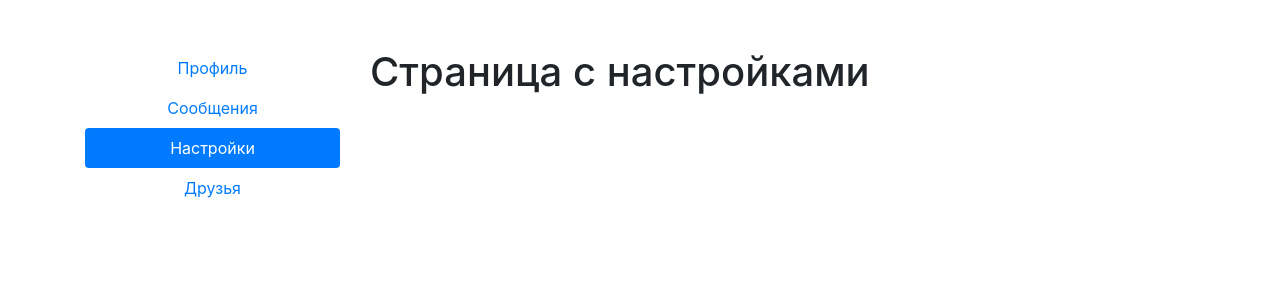
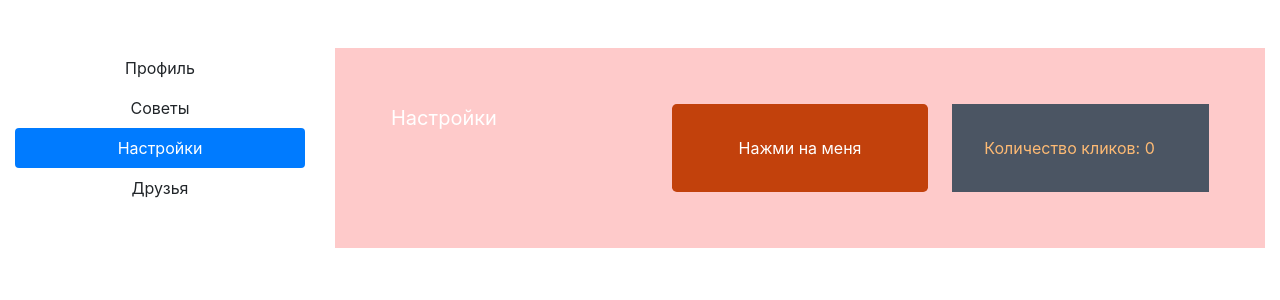
Before and after one commit to unit203/react-app, a React (Create React App) app: page /settings in a window 1280 px wide. Shown: the top 300 px of the page. Built offline with nearby package versions, Linux system fonts and the light colour scheme.

Commit message:
Работоспособный проект с тейлвиндом.Без ошибок. Стили работают корректно.

```diff
--- a/package.json
+++ b/package.json
@@ -38,6 +38,7 @@
   },
   "devDependencies": {
     "eslint": "^8.49.0",
-    "eslint-plugin-react": "^7.33.2"
+    "eslint-plugin-react": "^7.33.2",
+    "tailwindcss": "^3.3.3"
   }
 }
--- a/src/App.jsx
+++ b/src/App.jsx
@@ -13,18 +13,18 @@ function App(props) {
       <div className="row">
         <div className="col-md-3">
           <div className="nav flex-column nav-pills">
-            <NavLink to="profile" className="nav-link text-center">Профиль</NavLink>
+            <NavLink to="profile" className="text-center nav-link">Профиль</NavLink>
           </div>
 
           <div className="nav flex-column nav-pills">
-            <NavLink to="messages" className="nav-link text-center">Сообщения</NavLink>
+            <NavLink to="messages" className="text-center nav-link">Советы</NavLink>
           </div>
 
           <div className="nav flex-column nav-pills">
-            <NavLink to="settings" className="nav-link text-center">Настройки</NavLink>
+            <NavLink to="settings" className="text-center nav-link">Настройки</NavLink>
           </div>
           <div className="nav flex-column nav-pills">
-            <NavLink to="friends" className="nav-link text-center">Друзья</NavLink>
+            <NavLink to="friends" className="text-center nav-link">Друзья</NavLink>
           </div>
         </div>
         <div className="col-md-9">
--- a/src/components/Messages.jsx
+++ b/src/components/Messages.jsx
@@ -1,3 +1,28 @@
+import {useEffect, useState} from "react";
+
+
 export const Messages = () => {
-  return <h1>Страница сообщений</h1>
+const [advice, setAdvice] = useState("");
+  useEffect(() => {
+    const url ="https://api.adviceslip.com/advice";
+    const fetchData = async () => {
+      try {
+        let response = await fetch(url);
+        let json = await response.json();
+        // console.log(json.slip.advice);
+        setAdvice(json.slip.advice);
+
+      } catch(error) {
+        console.log("error: ", error);
+      }
+    }
+    fetchData();
+  }, []);
+
+
+  return (
+    <div className="bg-slate-200">
+      {advice}
+    </div>
+  )
 }
--- a/src/components/Settings.jsx
+++ b/src/components/Settings.jsx
@@ -1,3 +1,22 @@
-export const Settings = () => {
-  return <h1>Страница с настройками</h1>
+import { useState } from "react";
+
+export function Settings() {
+	const [count, setCount] = useState(0);
+
+	return (
+		<div className="container p-2 bg-red-200">
+			<div className="grid grid-cols-1 p-12 gap-x-6 gap-y-10 lg:grid-cols-3 ">
+				<h3 className="text-xl text-white">Настройки</h3>
+				<button
+					className="p-4 text-white bg-orange-700 rounded-lg hover:bg-orange-900"
+					onClick={() => {
+						setCount(count + 1);
+					}}
+				>
+					Нажми на меня
+				</button>
+				<p className="p-8 text-orange-300 bg-gray-600">Количество кликов: {count} </p>
+			</div>
+		</div>
+	);
 }
--- a/src/components/state.jsx
+++ b/src/components/state.jsx
@@ -17,12 +17,14 @@ let users=[];
 //   4: {id: 11, name: "ernest", lastname: "FonClausevic", email: "fonclausevic@del.com", avatar: "https://images.unsplash.com/photo-1507003211169-0a1dd7228f2d?ixlib=rb-4.0.3&ixid=M3wxMjA3fDB8MHxzZWFyY2h8Mnx8dXNlciUyMHBlcnNvbmF8ZW58MHx8MHx8fDA%3D&w=300&q=80",},
 // }
 
+
 export function getUser(userId) {
   console.log(users);
   for (let i = 0; i < users.length; i++) {
     // console.log(users[i]);
     if (users[i].id == userId) return users[i];
   }
+
 
 
   return user;
--- a/src/index.css
+++ b/src/index.css
@@ -1,3 +1,7 @@
+@tailwind base;
+@tailwind components;
+@tailwind utilities;
+
 body {
   margin: 0;
   font-family: -apple-system, BlinkMacSystemFont, 'Segoe UI', 'Roboto', 'Oxygen',
--- /dev/null
+++ b/tailwind.config.js
@@ -0,0 +1,9 @@
+/** @type {import('tailwindcss').Config} */
+
+module.exports = {
+  content: ["./src/**/*.{js,jsx}"],
+  theme: {
+    extend: {},
+  },
+  plugins: [],
+}
```
Also changed, not shown: 1 other file (tests, documents, lock files or other folders).
